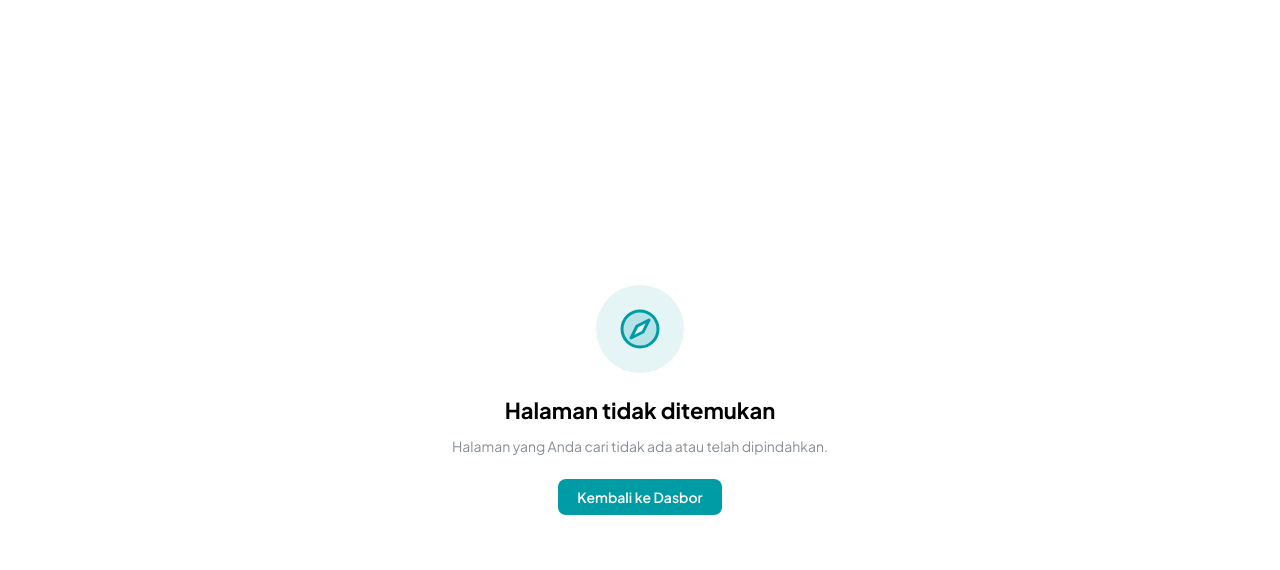
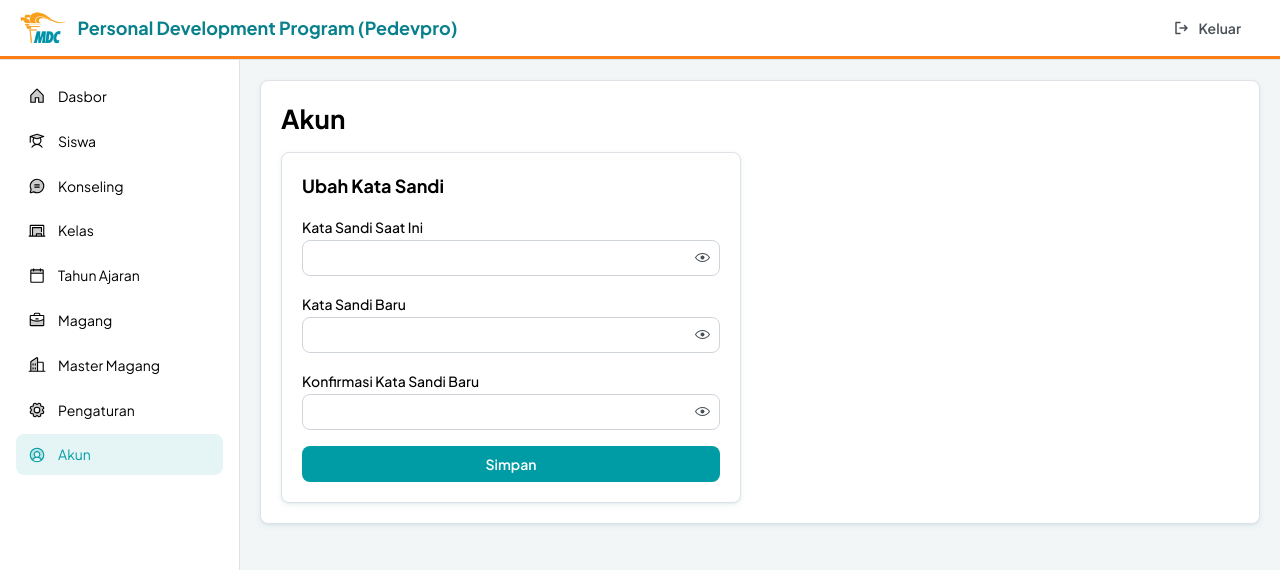
Before and after one commit to paludevhouse/personal-development-program, a Next.js app: page /account in a window 1280 px wide. Before the commit this address had no page. Shown: the top 570 px of the page. Built offline with nearby package versions, Linux system fonts and the light colour scheme; no server answers.

Commit message:
feat: logout button + change password (Akun) page

```diff
--- a/components/AppLayout.tsx
+++ b/components/AppLayout.tsx
@@ -1,7 +1,8 @@
-import { AppShell, NavLink, Title, Group, Box, Paper } from "@mantine/core";
+import { AppShell, NavLink, Title, Group, Box, Paper, Button } from "@mantine/core";
 import Link from "next/link";
 import { useRouter } from "next/router";
-import { House, Student, Chalkboard, CalendarBlank, Briefcase, Buildings, Gear, ChatCircleText } from "@phosphor-icons/react";
+import { House, Student, Chalkboard, CalendarBlank, Briefcase, Buildings, Gear, ChatCircleText, SignOut, UserCircle } from "@phosphor-icons/react";
+import { useLogout } from "@/lib/hooks/useLogout";
 
 const NAV = [
   { href: "/", label: "Dasbor", Icon: House },
@@ -12,16 +13,20 @@ const NAV = [
   { href: "/internships", label: "Magang", Icon: Briefcase },
   { href: "/master-magang", label: "Master Magang", Icon: Buildings },
   { href: "/settings", label: "Pengaturan", Icon: Gear },
+  { href: "/account", label: "Akun", Icon: UserCircle },
 ];
 
 export function AppLayout({ children }: { children: React.ReactNode }) {
-  const { pathname } = useRouter();
+  const router = useRouter();
+  const { pathname } = router;
+  const logout = useLogout();
   const isActive = (href: string) => (href === "/" ? pathname === "/" : pathname.startsWith(href));
   return (
     <AppShell header={{ height: 60 }} navbar={{ width: 240, breakpoint: "sm" }} padding="lg">
       <AppShell.Header>
         <Box style={{ height: "100%", display: "flex", flexDirection: "column" }}>
-          <Group h="100%" px="lg" gap="sm" style={{ flex: 1 }}>
+          <Group h="100%" px="lg" gap="sm" justify="space-between" style={{ flex: 1 }}>
+            <Group gap="sm">
               <img
                 src="/logo-mdc.png"
                 alt="MDC"
@@ -30,6 +35,14 @@ export function AppLayout({ children }: { children: React.ReactNode }) {
                 onError={(e) => { e.currentTarget.style.display = "none"; }}
               />
               <Title order={4} c="brand.8">Personal Development Program (Pedevpro)</Title>
+            </Group>
+            <Button
+              variant="subtle"
+              color="gray"
+              leftSection={<SignOut size={16} weight="bold" />}
+              loading={logout.isPending}
+              onClick={() => logout.mutate(undefined, { onSuccess: () => router.push("/login") })}
+            >Keluar</Button>
           </Group>
           <Box style={{ height: 3, background: "var(--mantine-color-accent-6)" }} />
         </Box>
--- /dev/null
+++ b/lib/hooks/useChangePassword.ts
@@ -0,0 +1,15 @@
+import { useMutation } from "@tanstack/react-query";
+import { EmailAuthProvider, reauthenticateWithCredential, updatePassword } from "firebase/auth";
+import { getClientAuth } from "@/lib/firebase/client";
+
+export function useChangePassword() {
+  return useMutation({
+    mutationFn: async ({ currentPassword, newPassword }: { currentPassword: string; newPassword: string }) => {
+      const user = getClientAuth().currentUser;
+      if (!user || !user.email) throw new Error("Tidak ada sesi pengguna");
+      const cred = EmailAuthProvider.credential(user.email, currentPassword);
+      await reauthenticateWithCredential(user, cred);
+      await updatePassword(user, newPassword);
+    },
+  });
+}
--- /dev/null
+++ b/lib/hooks/useLogout.ts
@@ -0,0 +1,13 @@
+import { useMutation } from "@tanstack/react-query";
+import { signOut } from "firebase/auth";
+import { getClientAuth } from "@/lib/firebase/client";
+import { http } from "@/lib/api/http";
+
+export function useLogout() {
+  return useMutation({
+    mutationFn: async () => {
+      await http.post("/api/auth/logout", {});
+      await signOut(getClientAuth());
+    },
+  });
+}
--- a/lib/routes.ts
+++ b/lib/routes.ts
@@ -12,6 +12,7 @@ export const ROUTES: Record<string, RouteMeta> = {
   "/master-magang": { title: "Master Magang", description: "Data perusahaan, PIC, dan kontak" },
   "/counseling": { title: "Konseling", description: "Riwayat dan catatan konseling siswa" },
   "/settings": { title: "Pengaturan", description: "Template pesan WhatsApp" },
+  "/account": { title: "Akun", description: "Kelola akun dan kata sandi" },
   "/login": { title: "Masuk" },
 };
 
--- /dev/null
+++ b/pages/account/index.tsx
@@ -0,0 +1,41 @@
+import { useState, useEffect } from "react";
+import { Button, Card, PasswordInput, Stack, Text, Title } from "@mantine/core";
+import { notifications } from "@mantine/notifications";
+import { getClientAuth } from "@/lib/firebase/client";
+import { useChangePassword } from "@/lib/hooks/useChangePassword";
+
+export default function AccountPage() {
+  const change = useChangePassword();
+  const [email, setEmail] = useState("");
+  const [currentPassword, setCurrentPassword] = useState("");
+  const [newPassword, setNewPassword] = useState("");
+  const [confirm, setConfirm] = useState("");
+  useEffect(() => { setEmail(getClientAuth().currentUser?.email ?? ""); }, []);
+
+  function submit() {
+    if (newPassword.length < 6) { notifications.show({ color: "red", message: "Kata sandi baru minimal 6 karakter" }); return; }
+    if (newPassword !== confirm) { notifications.show({ color: "red", message: "Konfirmasi kata sandi tidak cocok" }); return; }
+    change.mutate({ currentPassword, newPassword }, {
+      onSuccess: () => { notifications.show({ color: "green", message: "Kata sandi berhasil diubah" }); setCurrentPassword(""); setNewPassword(""); setConfirm(""); },
+      onError: () => notifications.show({ color: "red", message: "Gagal mengubah kata sandi. Periksa kata sandi saat ini." }),
+    });
+  }
+
+  return (
+    <Stack maw={460}>
+      <div>
+        <Title order={2}>Akun</Title>
+        <Text c="dimmed" size="sm">{email}</Text>
+      </div>
+      <Card withBorder padding="lg">
+        <Stack>
+          <Title order={4}>Ubah Kata Sandi</Title>
+          <PasswordInput label="Kata Sandi Saat Ini" value={currentPassword} onChange={(e) => setCurrentPassword(e.currentTarget.value)} />
+          <PasswordInput label="Kata Sandi Baru" value={newPassword} onChange={(e) => setNewPassword(e.currentTarget.value)} />
+          <PasswordInput label="Konfirmasi Kata Sandi Baru" value={confirm} onChange={(e) => setConfirm(e.currentTarget.value)} />
+          <Button loading={change.isPending} onClick={submit}>Simpan</Button>
+        </Stack>
+      </Card>
+    </Stack>
+  );
+}
```
Lines whose indentation alone changed are shown as unchanged.
